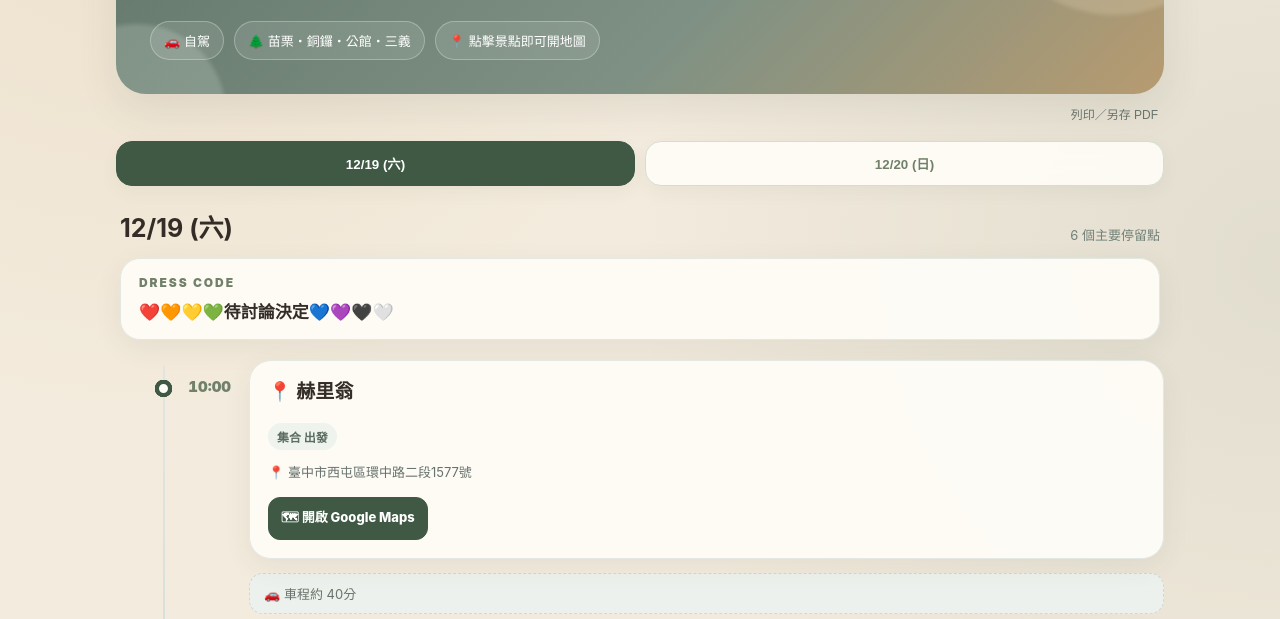
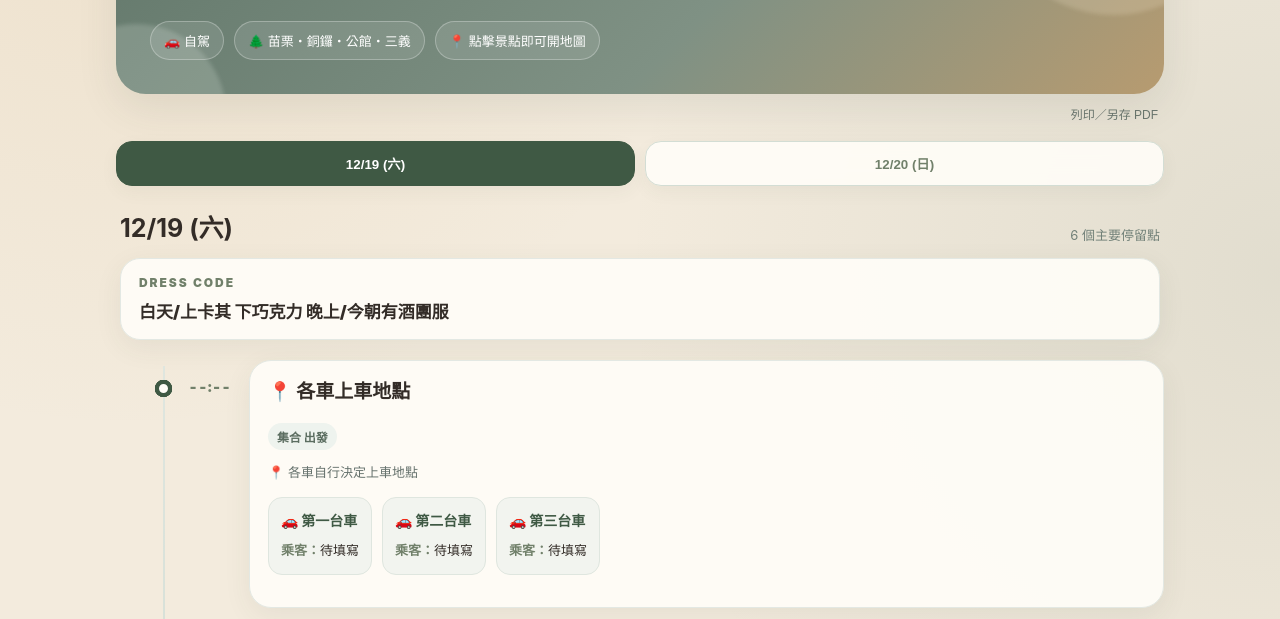
Before and after one commit to YC1107/miaoli-trip, a plain HTML site: page index.html in a window 1280 px wide. Shown: the part 167-786 px from the top of the page. Drawn offline with Linux system fonts and the light colour scheme.

Commit message:
車子分配

```diff
--- a/index.html
+++ b/index.html
@@ -93,11 +93,17 @@ h1{position:relative;z-index:1;margin:10px 0 6px;font-size:clamp(30px,6vw,52px);
   border:1px dashed #cfd9d1;
   width:100%;
 }
-.footer-note{margin-top:20px;padding:15px 16px;background:rgba(255,253,248,.78);border:1px solid #e3e8e3;border-radius:16px;color:#6b756f;font-size:12px;line-height:1.7}
+ .car-list{display:grid;grid-template-columns:repeat(3,minmax(0,1fr));gap:10px;margin-top:14px}
+ .car-group{background:#f2f4ef;border:1px solid #dfe6df;border-radius:14px;padding:12px;min-width:0}
+ .car-title{font-size:14px;font-weight:900;color:var(--accent);margin-bottom:9px}
+ .car-person{font-size:13px;line-height:1.8;overflow-wrap:anywhere}
+ .car-person strong{color:var(--accent-dark)}
+ .footer-note{margin-top:20px;padding:15px 16px;background:rgba(255,253,248,.78);border:1px solid #e3e8e3;border-radius:16px;color:#6b756f;font-size:12px;line-height:1.7}
 .topbar{display:flex;justify-content:flex-end;margin:10px 0}
 .print-btn{border:0;background:transparent;color:#6a766e;font-size:12px;cursor:pointer}
 @media(max-width:680px){ /*手機調整*/
-  .dress-code{margin:0 2px 18px;padding:14px 15px;border-radius:18px;} /*dress-code*/
+   .car-list{grid-template-columns:1fr}
+   .dress-code{margin:0 2px 18px;padding:14px 15px;border-radius:18px;} /*dress-code*/
   .dress-code-color{font-size:16px;} /*dress-code*/
   .page{padding:12px 10px 32px}
   .hero{padding:25px 22px;border-radius:24px}
@@ -149,15 +155,19 @@ const tripData =
 [{"title": "12/19 (六)",
   "dressCode": {
       "title": "DRESS CODE",
-      "color": "❤️🧡💛💚待討論決定💙💜🖤🤍",
+      "color": "白天/上卡其 下巧克力  晚上/今朝有酒團服",
       "description": " "
     },
    "items":
    [
-     {"type": "spot", "time": "10:00",
-         "place": "赫里翁", "round": "出發",
-         "address": "臺中市西屯區環中路二段1577號",
-         "maps": "https://maps.app.goo.gl/ej8NsKrKx2Sm7Py79",
+     {"type": "spot", "time": "--:--",
+         "place": "各車上車地點", "round": "出發",
+         "address": "各車自行決定上車地點",
+         "cars": [
+           {"name":"第一台車","driver":"待填寫","passengers":["待填寫"]},
+           {"name":"第二台車","driver":"待填寫","passengers":["待填寫"]},
+           {"name":"第三台車","driver":"待填寫","passengers":["待填寫"]}
+         ],
          "intro": ""
      },
      {"type": "travel", "drive": "40分"
@@ -314,7 +324,12 @@ tripData.forEach((day, idx) => {
                 </div>
               </div>
               ${it.address ? `<div class="address">📍 ${esc(it.address)}</div>` : ""}
-              <div class="actions">
+               ${it.cars ? `<div class="car-list">${it.cars.map(car => `
+                 <div class="car-group">
+                   <div class="car-title">🚗 ${esc(car.name)}</div>
+                   <div class="car-person"><strong>乘客：</strong>${(car.passengers || []).map(esc).join("、") || "待填寫"}</div>
+                 </div>`).join("")}</div>` : ""}
+               <div class="actions">
                 ${it.maps ? `<a class="btn primary" href="${esc(it.maps)}" target="_blank" rel="noopener">🗺 開啟 Google Maps</a>` : ""}
                 ${it.intro ? `<a class="btn" href="${esc(it.intro)}" target="_blank" rel="noopener">🔎 景點介紹</a>` : ""}
                 ${it.activity_url ? `<a class="btn" href="${esc(it.activity_url)}" target="_blank" rel="noopener">🎟 體驗項目價目表</a>` : ""}
```
